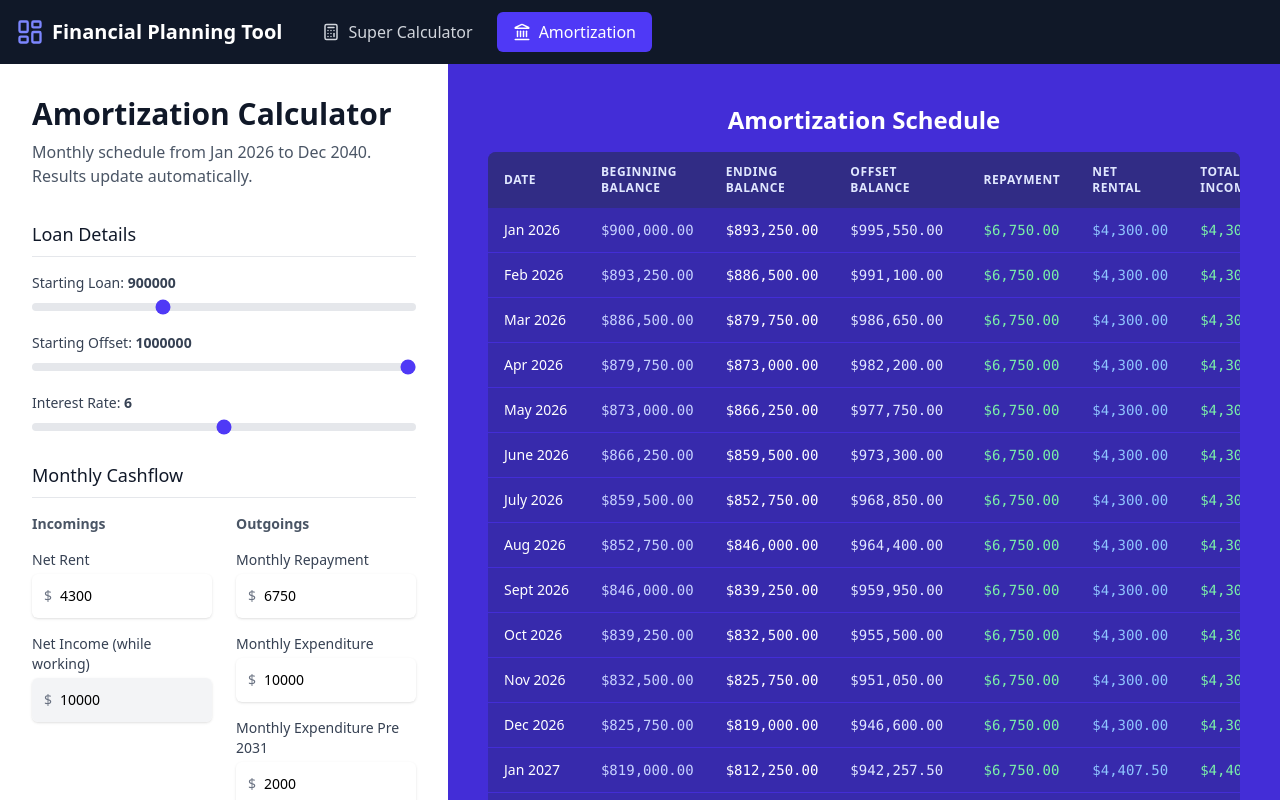
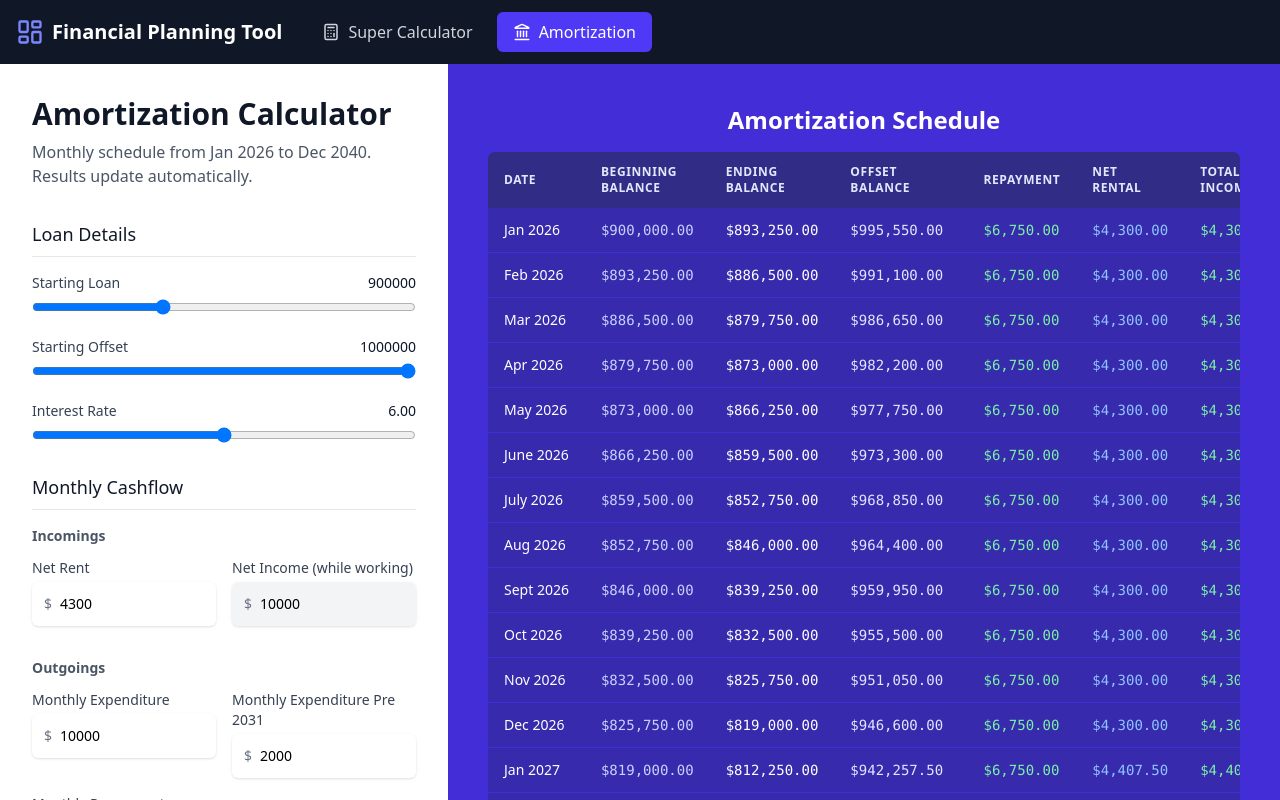
Before and after one commit to vbhargav80/fin-planner, a React (Vite) app: page / in a window 1280 px wide. Both pictures are taken after a click on the button "Amortization". Shown: the top 800 px of the page. Built offline with nearby package versions, Linux system fonts and the light colour scheme.

Commit message:
refactor AmortizationForm and RangeSlider components for improved layout and input handling

```diff
--- a/src/components/amortization/AmortizationForm.tsx
+++ b/src/components/amortization/AmortizationForm.tsx
@@ -85,9 +85,14 @@ export const AmortizationForm: React.FC<AmortizationFormProps> = ({ calculator }
                     <h3 className="text-lg font-medium text-gray-900 border-b border-gray-200 pb-2 mb-4">
                         Monthly Cashflow
                     </h3>
-                    <div className="grid grid-cols-1 sm:grid-cols-2 gap-6">
-                        <div className="space-y-4">
-                            <h4 className="text-sm font-semibold text-gray-600">Incomings</h4>
+
+                    {/* Sections stacked vertically (row-based) */}
+                    <div className="space-y-8">
+                        {/* Incomings */}
+                        <div>
+                            <h4 className="text-sm font-semibold text-gray-600 mb-3">Incomings</h4>
+                            {/* Fields: max 2 per row */}
+                            <div className="grid grid-cols-1 sm:grid-cols-2 gap-4">
                                 <InputGroup
                                     label="Net Rent"
                                     id="initialRentalIncome"
@@ -106,17 +111,13 @@ export const AmortizationForm: React.FC<AmortizationFormProps> = ({ calculator }
                                     disabled={!continueWorking}
                                 />
                             </div>
-                        <div className="space-y-4">
-                            <h4 className="text-sm font-semibold text-gray-600">Outgoings</h4>
-                            <InputGroup
-                                label="Monthly Repayment"
-                                id="monthlyRepayment"
-                                step={50}
-                                value={isRefinanced ? actualMonthlyRepayment.toFixed(2) : String(monthlyRepayment)}
-                                onChange={(e) => setMonthlyRepayment(parseFloat(e.target.value) || 0)}
-                                disabled={isRefinanced}
-                                symbol="$"
-                            />
+                        </div>
+
+                        {/* Outgoings */}
+                        <div>
+                            <h4 className="text-sm font-semibold text-gray-600 mb-3">Outgoings</h4>
+                            {/* Fields: max 2 per row */}
+                            <div className="grid grid-cols-1 sm:grid-cols-2 gap-4">
                                 <InputGroup
                                     label="Monthly Expenditure"
                                     id="monthlyExpenditure"
@@ -133,6 +134,16 @@ export const AmortizationForm: React.FC<AmortizationFormProps> = ({ calculator }
                                     onChange={(e) => setMonthlyExpenditurePre2031(parseFloat(e.target.value) || 0)}
                                     symbol="$"
                                 />
+                                <InputGroup
+                                    label="Monthly Repayment"
+                                    id="monthlyRepayment"
+                                    step={50}
+                                    value={isRefinanced ? actualMonthlyRepayment.toFixed(2) : String(monthlyRepayment)}
+                                    onChange={(e) => setMonthlyRepayment(parseFloat(e.target.value) || 0)}
+                                    disabled={isRefinanced}
+                                    symbol="$"
+                                />
+                            </div>
                         </div>
                     </div>
                 </section>
--- a/src/components/common/RangeSlider.tsx
+++ b/src/components/common/RangeSlider.tsx
@@ -1,28 +1,52 @@
+// File: 'src/components/common/RangeSlider.tsx'
 import React from 'react';
-import type { RangeSliderProps } from '../../types/common.types';
+
+interface RangeSliderProps {
+    label: string;
+    value: number;
+    min: number;
+    max: number;
+    step?: number;
+    onChange: (value: number) => void;
+    disabled?: boolean;
+}
 
 export const RangeSlider: React.FC<RangeSliderProps> = ({
                                                             label,
                                                             value,
                                                             min,
                                                             max,
-                                                            step,
+                                                            step = 1,
                                                             onChange,
-                                                            disabled = false
-                                                        }) => (
-    <div>
-        <label className="block text-sm font-medium text-gray-700">
-            {label}: <span className="font-bold">{value}</span>
-        </label>
+                                                            disabled = false,
+                                                        }) => {
+    const decimals =
+        !Number.isInteger(step) ? (step.toString().split('.')[1]?.length ?? 2) : 0;
+
+    const handleChange = (e: React.ChangeEvent<HTMLInputElement>) => {
+        const next = Number(e.target.value);
+        if (!Number.isFinite(next)) return;
+        onChange(next);
+    };
+
+    return (
+        <div className="w-full">
+            <div className="flex items-center justify-between mb-1">
+                <label className="text-sm text-gray-700">{label}</label>
+                <span className="text-sm font-medium text-gray-900">
+          {decimals > 0 ? value.toFixed(decimals) : value}
+        </span>
+            </div>
             <input
                 type="range"
+                className="w-full"
                 min={min}
                 max={max}
                 step={step}
                 value={value}
-            onChange={(e) => onChange(parseInt(e.target.value, 10))}
+                onChange={handleChange}
                 disabled={disabled}
-            className="mt-1 w-full h-2 bg-gray-200 rounded-lg appearance-none cursor-pointer disabled:opacity-50 accent-indigo-600"
             />
         </div>
     );
+};
```
Lines whose indentation alone changed are shown as unchanged.
